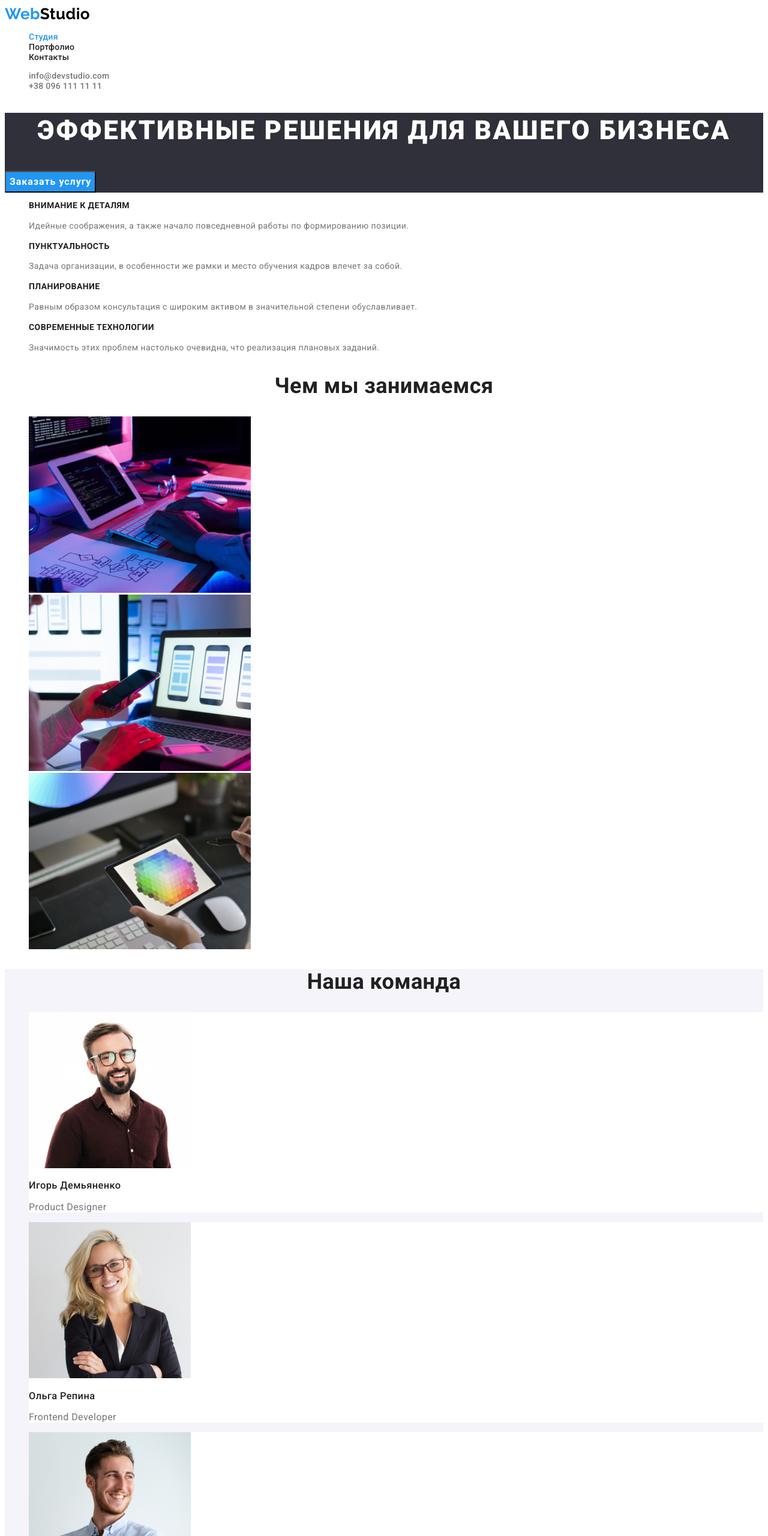
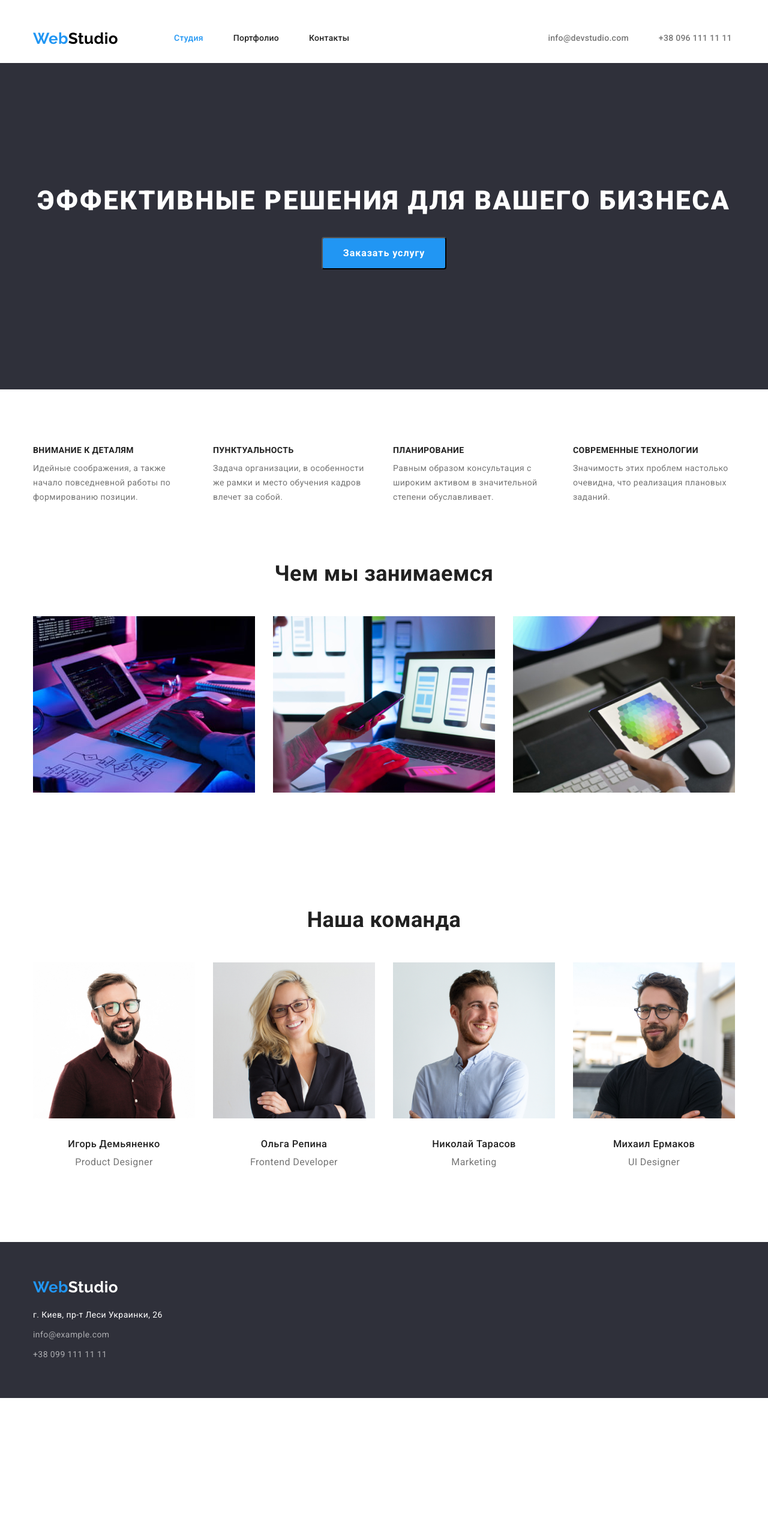
Before and after one commit to NataliiyChervonnykh/goit-markup-hw-03, a plain HTML site: page index.html in a window 1280 px wide. Shown: the top 2560 px of the page at 60% size. After the commit the page ends 2330 px from the top, so only its background shows below. Drawn offline with nearby package versions, Linux system fonts and the light colour scheme.

Commit message:
goit-markup-hw-03

```diff
--- a/Portfolio.html
+++ b/Portfolio.html
@@ -13,25 +13,33 @@
       rel="stylesheet"
     />
     <!-- Font end -->
+    <link
+      rel="stylesheet"
+      href="https://cdnjs.cloudflare.com/ajax/libs/modern-normalize/1.1.0/modern-normalize.min.css"
+      integrity="sha512-wpPYUAdjBVSE4KJnH1VR1HeZfpl1ub8YT/NKx4PuQ5NmX2tKuGu6U/JRp5y+Y8XG2tV+wKQpNHVUX03MfMFn9Q=="
+      crossorigin="anonymous"
+      referrerpolicy="no-referrer"
+    />
     <link rel="stylesheet" href="./css/styles.css" />
   </head>
   <body>
     <!-- Header -->
 
-    <header>
+    <header class="header-page">
+      <div class="container post-header">
         <a class="logo link" href="./index.html">Web<span class="logo-header">Studio</span></a>
 
         <!-- Nav -->
 
         <nav>
           <ul class="nav-list list">
-          <li>
+            <li class="item">
               <a class="link" href="./index.html">Студия</a>
             </li>
-          <li>
-            <a class="link current" href="./index.html">Портфолио</a>
+            <li class="item">
+              <a class="link current" href="./Portfolio.html">Портфолио</a>
             </li>
-          <li>
+            <li class="item">
               <a class="link" href="./index.html">Контакты</a>
             </li>
           </ul>
@@ -40,22 +48,23 @@
         <!-- Contacts -->
 
         <ul class="Contact-list list">
-        <li>
+          <li class="item">
             <a class="link" href="mailto:info@devstudio.com">info@devstudio.com</a>
           </li>
-        <li><a class="link" href="tel:+380961111111">+38 096 111 11 11</a></li>
+          <li class="item"><a class="link" href="tel:+380961111111">+38 096 111 11 11</a></li>
         </ul>
+      </div>
     </header>
 
     <!--Main section-->
 
     <main>
-      <section>
+      <section class="main-section">
+        <div class="container">
           <h1 class="visually-hidden">Portfolio</h1>
 
           <!-- Filter -->
-
-        <ul class="list">
+          <ul class="filter-list list">
             <li class="btn-filter">
               <button class="btn" type="button">Все</button>
             </li>
@@ -74,65 +83,69 @@
           </ul>
 
           <!-- Projects -->
-
-        <ul class="list">
-          <li class="Project">
-            <a class="link" href=""
-              ><img src="./images/gallery/img-1.jpg" alt="Открытый сайт на ноутбуке" width="370" />
+          <div>
+            <ul class="project-list list">
+              <li class="project">
+                <a class="link" href="">
+                  <img
+                    src="./images/gallery/img-1.jpg"
+                    alt="Открытый сайт на ноутбуке"
+                    width="370"
+                  />
                   <h2 class="title">Технокряк</h2>
                   <p class="parceling">Веб-сайт</p>
                 </a>
               </li>
-          <li class="Project">
+              <li class="project">
                 <a class="link" href=""
                   ><img src="./images/gallery/img-2.jpg" alt="Баскетбол" width="370" />
                   <h2 class="title">Постер <span lang="en">New Orlean vs Golden Star</span></h2>
                   <p class="parceling">Дизайн</p>
                 </a>
               </li>
-          <li class="Project">
+              <li class="project">
                 <a class="link" href=""
                   ><img src="./images/gallery/img-3.jpg" alt="Рыба" width="370" />
                   <h2 class="title">Ресторан <span lang="en">Seafood</span></h2>
                   <p class="parceling">Приложение</p>
                 </a>
               </li>
-          <li class="Project">
+              <li class="project">
                 <a class="link" href=""
                   ><img src="./images/gallery/img-4.jpg" alt="Наушники" width="370" />
                   <h2 class="title">Проект <span lang="en">Prime</span></h2>
                   <p class="parceling">Маркетинг</p>
                 </a>
               </li>
-          <li class="Project">
+              <li class="project">
                 <a class="link" href=""
                   ><img src="./images/gallery/img-5.jpg" alt="Коробки" width="370" />
                   <h2 class="title">Проект <span lang="en">Boxes</span></h2>
                   <p class="parceling">Приложение</p>
                 </a>
               </li>
-          <li class="Project">
+              <li class="project">
                 <a class="link" href="">
                   <img src="./images/gallery/img-6.jpg" alt="Компьютер" width="370" />
                   <h2 class="title" lang="en">Inspiration has no Borders</h2>
                   <p class="parceling">Веб-сайт</p>
                 </a>
               </li>
-          <li class="Project">
+              <li class="project">
                 <a class="link" href=""
                   ><img src="./images/gallery/img-7.jpg" alt="Журнал" width="370" />
                   <h2 class="title">Издание <span lang="en">Limited Edition</span></h2>
                   <p class="parceling">Дизайн</p>
                 </a>
               </li>
-          <li class="Project">
+              <li class="project">
                 <a class="link" href=""
                   ><img src="./images/gallery/img-8.png" alt="Надпись" width="370" />
                   <h2 class="title">Проект <span lang="en">LAB</span></h2>
                   <p class="parceling">Маркетинг</p>
                 </a>
               </li>
-          <li class="Project">
+              <li class="project">
                 <a class="link" href=""
                   ><img src="./images/gallery/img-9.jpg" alt="работа на компьютере" width="370" />
                   <h2 class="title" lang="en">Growing Business</h2>
@@ -140,14 +153,17 @@
                 </a>
               </li>
             </ul>
+          </div>
+        </div>
       </section>
     </main>
 
     <footer class="footer">
+      <div class="container">
         <a class="logo link" href="./index.html">Web<span class="logo-footer">Studio</span></a>
         <address>
           <ul class="contacts list">
-          <li class="adress-list">
+            <li class="adress-list item">
               <a
                 class="adress-link link"
                 href="https://goo.gl/maps/LunPuHm1MXrGtRLn7"
@@ -157,14 +173,15 @@
                 г. Киев, пр-т Леси Украинки, 26</a
               >
             </li>
-          <li>
+            <li class="item">
               <a class="contact-link link" href="mailto:info@example.com">info@example.com</a>
             </li>
-          <li>
+            <li class="item">
               <a class="contact-link link" href="tel:+380991111111">+38 099 111 11 11</a>
             </li>
           </ul>
         </address>
+      </div>
     </footer>
   </body>
 </html>
--- a/css/styles.css
+++ b/css/styles.css
@@ -45,22 +45,58 @@ body {
 /* reset styles */
 
 .link {
+  display: block;
   text-decoration: none;
+  margin: 0;
 }
 
 .list {
+  padding: 0;
+  margin: 0;
   list-style: none;
 }
 
+.section {
+  margin: 0;
+  padding-top: 94px;
+  padding-bottom: 94px;
+}
+
+.img {
+  display: block;
+}
+/* container */
+
+.container {
+  width: 1200px;
+  padding-left: 15px;
+  padding-right: 15px;
+  margin-left: auto;
+  margin-right: auto;
+}
+
 /* header */
+
+.post-header {
+  display: flex;
+  align-items: center;
+}
+
+.header-page {
+  padding-top: 24px;
+  border-bottom: 1px solid #ffffff;
+}
+
 /* Logo header */
 
 .logo {
+  display: block;
+  margin-top: 0;
+
   font-family: var(--secondary-font);
   font-weight: 700;
   font-size: 26px;
   line-height: 1.19;
-
   color: var(--accent-color);
 }
 
@@ -69,8 +105,19 @@ body {
 }
 
 /* nav */
+.nav-list {
+  display: flex;
+  margin-left: 93px;
+}
+
+.nav-list .item + .item {
+  margin-left: 50px;
+}
 
 .nav-list .link {
+  display: block;
+  padding-top: 32px;
+  padding-bottom: 32px;
   font-weight: 500;
   line-height: 1.14;
   letter-spacing: 0.02em;
@@ -88,6 +135,15 @@ body {
 
 /* contact-header */
 
+.Contact-list {
+  display: flex;
+  margin-left: 331px;
+}
+
+.Contact-list .item + .item {
+  margin-left: 50px;
+}
+
 .Contact-list .link {
   color: var(--primery-text-color);
   font-weight: 500;
@@ -102,28 +158,38 @@ body {
 
 /* Hero */
 .hero {
+  padding-top: 200px;
+  padding-bottom: 200px;
+  margin-top: 0;
+  margin-bottom: 0;
+  text-align: center;
   background-color: var(--dark-bg-cl);
 }
 .main-title {
+  margin: 0;
+  margin-bottom: 30px;
   font-weight: 900;
   font-size: 44px;
   line-height: 1.36;
-  text-align: center;
   letter-spacing: 0.06em;
   text-transform: uppercase;
   color: var(--additional-color);
 }
 
 .hero-btn {
+  display: inline-block;
+  border-radius: 4px;
+  padding: 10px 34px;
+
   font-family: inherit;
   font-size: 16px;
   font-weight: 700;
   line-height: 1.88;
   letter-spacing: 0.06em;
+  text-align: center;
   cursor: pointer;
 
   background-color: var(--accent-color);
-
   color: var(--additional-color);
 }
 
@@ -135,7 +201,35 @@ body {
 
 /* Features */
 
+.feature {
+  display: flex;
+  padding-top: 94px;
+  padding-bottom: 94px;
+  margin-top: 0;
+}
+
+.feature-list {
+  display: flex;
+}
+
+.feature-item {
+  display: block;
+  width: 270px;
+  margin-right: 30px;
+}
+
+.feature-item:nth-child(4n) {
+  margin-right: 0;
+}
+
+.title {
+  margin: 0;
+}
+
 .feature-list .title {
+  margin-top: 0;
+  margin-bottom: 10px;
+
   font-size: 14px;
   font-weight: 700;
   line-height: 1.14;
@@ -145,12 +239,35 @@ body {
 }
 
 .description {
+  margin: 0;
   line-height: 1.71;
 }
 
 /* Section */
 
+.work {
+  display: flex;
+  padding-top: 0;
+  padding-bottom: 94px;
+  margin-top: 0;
+}
+
+.work-list {
+  display: flex;
+}
+
+.work-item {
+  margin-right: 30px;
+}
+
+.work-item:nth-child(3n) {
+  margin-right: 0;
+}
+
 .section-title {
+  margin-top: 0;
+  margin-bottom: 50px;
+
   font-weight: 700;
   font-size: 36px;
   line-height: 1.17;
@@ -162,18 +279,33 @@ body {
 /* team */
 
 .team {
-  background-color: var(--light-bg-cl);
+  padding-top: 94px;
+  padding-bottom: 94px;
 }
 
 .team .name-item {
+  margin-right: 30px;
+  text-align: center;
   background-color: var(--additional-color);
 }
 
+.name-item:nth-child(4n) {
+  margin-right: 0;
+}
+
+.team-img {
+  margin-top: 0;
+  margin-bottom: 30px;
+}
 .team .name-list {
+  display: flex;
   color: var(--title-text-color);
 }
 
 .name-title {
+  margin-top: 0;
+  margin-bottom: 10px;
+
   font-weight: 500;
   line-height: 1.19;
 
@@ -181,22 +313,45 @@ body {
 }
 
 .job-title {
+  margin-top: 0;
+  margin-bottom: 30px;
+
   font-size: 16px;
   line-height: 1.19;
   color: var(--primery-text-color);
 }
+
 /* Portfolio */
 
 /* main for portfolio */
 
+.main-section {
+  padding-top: 94px;
+  padding-bottom: 94px;
+}
+
 /* Filters */
 
+.filter-list {
+  display: flex;
+  justify-content: center;
+  margin-bottom: 34px;
+}
+
+.filter-list .btn-filter + .btn-filter {
+  margin-left: 8px;
+}
+
 .btn-filter .btn {
+  display: inline-block;
+  border-radius: 2px;
+  padding: 6px 22px;
+
   font-family: inherit;
   font-weight: 500;
   font-size: 16px;
   line-height: 1.63;
-  letter-spacing: 00.03em;
+  letter-spacing: 0.03em;
   text-align: center;
 
   cursor: pointer;
@@ -213,11 +368,35 @@ body {
 
 /* Projects section  */
 
-.Project .link {
-  background-color: var(--bg-project);
+.project-list {
+  display: flex;
+  flex-wrap: wrap;
+
+  background-color: var(--additional-color);
 }
 
-.Project .title {
+.project {
+  width: 370px;
+  margin-right: 30px;
+  margin-bottom: 30px;
+
+  border: 1px solid var(--bg-project);
+  background-color: var(--additional-color);
+}
+
+.project:nth-child(3n) {
+  margin-right: 0;
+}
+
+.project:nth-last-child(-n + 3) {
+  margin-bottom: 0;
+}
+
+.project .title {
+  display: inline-block;
+  margin-top: 10px;
+  margin-bottom: 4px;
+  margin-left: 24px;
   font-weight: 700;
   font-size: 18px;
   line-height: 2;
@@ -226,15 +405,22 @@ body {
   color: var(--title-text-color);
 }
 
-.Project .parceling {
+.project .parceling {
+  display: block;
+  margin-bottom: 0;
+  margin-top: 0;
+  margin-left: 24px;
   font-weight: 400;
   line-height: 1.88;
 
   color: var(--primery-text-color);
 }
+
 /* footer */
 
 .footer {
+  padding-top: 60px;
+  padding-bottom: 60px;
   background-color: var(--dark-bg-cl);
 }
 
@@ -245,6 +431,14 @@ body {
 }
 
 /* contacts footer */
+
+.contacts .item:not(:last-child) {
+  margin-bottom: 9px;
+}
+
+.adress-list {
+  padding-top: 20px;
+}
 
 .adress-list .link {
   font-style: normal;
--- a/index.html
+++ b/index.html
@@ -16,26 +16,33 @@
     />
 
     <!-- Font end -->
-
+    <link
+      rel="stylesheet"
+      href="https://cdnjs.cloudflare.com/ajax/libs/modern-normalize/1.1.0/modern-normalize.min.css"
+      integrity="sha512-wpPYUAdjBVSE4KJnH1VR1HeZfpl1ub8YT/NKx4PuQ5NmX2tKuGu6U/JRp5y+Y8XG2tV+wKQpNHVUX03MfMFn9Q=="
+      crossorigin="anonymous"
+      referrerpolicy="no-referrer"
+    />
     <link rel="stylesheet" href="./css/styles.css" />
   </head>
   <body>
     <!--Header section-->
 
-    <header>
+    <header class="header-page">
+      <div class="container post-header">
         <a class="logo link" href="./index.html">Web<span class="logo-header">Studio</span></a>
 
         <!-- Nav -->
 
         <nav>
           <ul class="nav-list list">
-          <li>
+            <li class="item">
               <a class="link current" href="./index.html">Студия</a>
             </li>
-          <li>
+            <li class="item">
               <a class="link" href="./Portfolio.html">Портфолио</a>
             </li>
-          <li>
+            <li class="item">
               <a class="link" href="./index.html">Контакты</a>
             </li>
           </ul>
@@ -44,11 +51,12 @@
         <!-- Contacts -->
 
         <ul class="Contact-list list">
-        <li>
+          <li class="item">
             <a class="link" href="mailto:info@devstudio.com">info@devstudio.com</a>
           </li>
-        <li><a class="link" href="tel:+380961111111">+38 096 111 11 11</a></li>
+          <li class="item"><a class="link" href="tel:+380961111111">+38 096 111 11 11</a></li>
         </ul>
+      </div>
     </header>
 
     <!--Main section-->
@@ -57,48 +65,53 @@
       <!--Hero saction-->
 
       <section class="hero">
+        <div class="container">
           <h1 class="main-title">Эффективные решения для вашего бизнеса</h1>
-        <button class="hero-btn" type="button">Заказать услугу</button>
+          <button class="hero-btn main-btn" type="button">Заказать услугу</button>
+        </div>
       </section>
 
       <!--Feature section-->
 
-      <section>
+      <section class="feature">
+        <div class="container">
           <h2 class="visually-hidden">Преимущества</h2>
           <ul class="feature-list list">
-          <li>
+            <li class="feature-item">
               <h3 class="title">Внимание к деталям</h3>
               <p class="description">
                 Идейные соображения, а также начало повседневной работы по формированию позиции.
               </p>
             </li>
-          <li>
+            <li class="feature-item">
               <h3 class="title">Пунктуальность</h3>
               <p class="description">
                 Задача организации, в особенности же рамки и место обучения кадров влечет за собой.
               </p>
             </li>
-          <li>
+            <li class="feature-item">
               <h3 class="title">Планирование</h3>
               <p class="description">
                 Равным образом консультация с широким активом в значительной степени обуславливает.
               </p>
             </li>
-          <li>
+            <li class="feature-item">
               <h3 class="title">Современные технологии</h3>
               <p class="description">
                 Значимость этих проблем настолько очевидна, что реализация плановых заданий.
               </p>
             </li>
           </ul>
+        </div>
       </section>
 
       <!--Work section-->
 
-      <section>
+      <section class="work">
+        <div class="container">
           <h2 class="section-title">Чем мы занимаемся</h2>
-        <ul class="list">
-          <li>
+          <ul class="work-list list">
+            <li class="work-item">
               <img
                 src="./images/what_are_we_doing/box_1.jpg"
                 alt="Руки печатают на клавиатуре"
@@ -106,7 +119,7 @@
                 height="294"
               />
             </li>
-          <li>
+            <li class="work-item">
               <img
                 src="./images/what_are_we_doing/box_2.jpg"
                 alt="Работа на мобильном телефоне и ноутбуке"
@@ -114,7 +127,7 @@
                 height="294"
               />
             </li>
-          <li>
+            <li class="work-item">
               <img
                 src="./images/what_are_we_doing/box_3.jpg"
                 alt="Графический планшет"
@@ -123,15 +136,18 @@
               />
             </li>
           </ul>
+        </div>
       </section>
 
       <!--team section-->
 
       <section class="team">
+        <div class="container">
           <h2 class="section-title">Наша команда</h2>
           <ul class="name-list list">
             <li class="name-item">
               <img
+                class="team-img"
                 src="./images/our_team/img_1.jpg"
                 alt="Игорь Демьяненко"
                 width="270"
@@ -141,31 +157,51 @@
               <p class="job-title" lang="en">Product Designer</p>
             </li>
             <li class="name-item">
-            <img src="./images/our_team/img_2.jpg" alt="Ольга Репина" width="270" height="260" />
+              <img
+                class="team-img"
+                src="./images/our_team/img_2.jpg"
+                alt="Ольга Репина"
+                width="270"
+                height="260"
+              />
               <h3 class="name-title">Ольга Репина</h3>
               <p class="job-title" lang="en">Frontend Developer</p>
             </li>
             <li class="name-item">
-            <img src="./images/our_team/img_3.jpg" alt="Николай Тарасов" width="270" height="260" />
+              <img
+                class="team-img"
+                src="./images/our_team/img_3.jpg"
+                alt="Николай Тарасов"
+                width="270"
+                height="260"
+              />
               <h3 class="name-title">Николай Тарасов</h3>
               <p class="job-title" lang="en">Marketing</p>
             </li>
             <li class="name-item">
-            <img src="./images/our_team/img_4.jpg" alt="Михаил Ермаков" width="270" height="260" />
+              <img
+                class="team-img"
+                src="./images/our_team/img_4.jpg"
+                alt="Михаил Ермаков"
+                width="270"
+                height="260"
+              />
               <h3 class="name-title">Михаил Ермаков</h3>
               <p class="job-title" lang="en">UI Designer</p>
             </li>
           </ul>
+        </div>
       </section>
     </main>
 
     <!--Footer section-->
 
     <footer class="footer">
+      <div class="container">
         <a class="logo link" href="./index.html">Web<span class="logo-footer">Studio</span></a>
         <address>
           <ul class="contacts list">
-          <li class="adress-list">
+            <li class="adress-list item">
               <a
                 class="adress-link link"
                 href="https://goo.gl/maps/LunPuHm1MXrGtRLn7"
@@ -175,14 +211,15 @@
                 г. Киев, пр-т Леси Украинки, 26</a
               >
             </li>
-          <li>
+            <li class="item">
               <a class="contact-link link" href="mailto:info@example.com">info@example.com</a>
             </li>
-          <li>
+            <li class="item">
               <a class="contact-link link" href="tel:+380991111111">+38 099 111 11 11</a>
             </li>
           </ul>
         </address>
+      </div>
     </footer>
   </body>
 </html>
```
Lines whose indentation alone changed are shown as unchanged.
